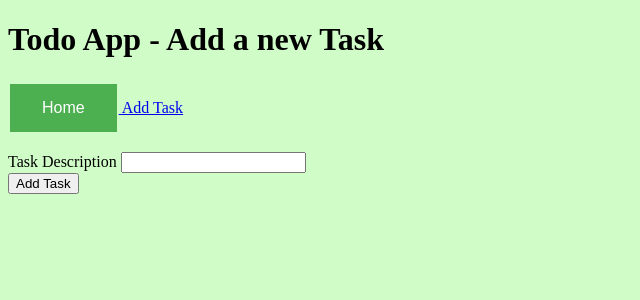
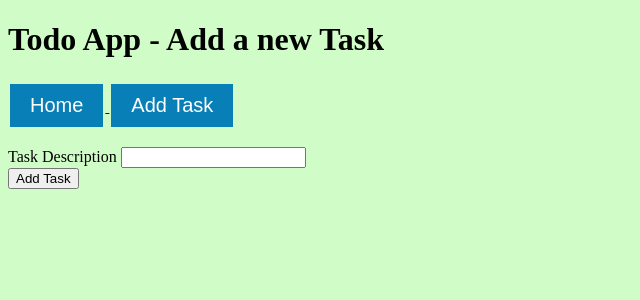
Before and after one commit to Navereni/todo-api, a Flask app: page /create/task in a window 1280 px wide. Shown: the top 300 px of the page, without its empty margins (0-640 px from the left). Run offline with Flask 2, Linux system fonts and the light colour scheme.

Commit message:
button color change and add task

```diff
--- a/frontend/application/templates/layout.html
+++ b/frontend/application/templates/layout.html
@@ -5,14 +5,14 @@
     </head>
     <style>
         .button {
-          background-color: #4CAF50;
+          background-color: #087fb6;
           border: none;
           color: white;
-          padding: 15px 32px;
+          padding: 10px 20px;
           text-align: center;
           text-decoration: none;
           display: inline-block;
-          font-size: 16px;
+          font-size: 20px;
           margin: 4px 2px;
           cursor: pointer;
         }
@@ -24,7 +24,9 @@
             <a href="{{ url_for('home') }}">
                 <button class="button">Home</button>
             </a>
-            <a href="{{ url_for('create_task') }}">Add Task</a>
+            <a href="{{ url_for('create_task') }}">
+                <button class="button">Add Task</button>
+            </a>
         </p>
         {% block body %}
         {% endblock body %}
```
